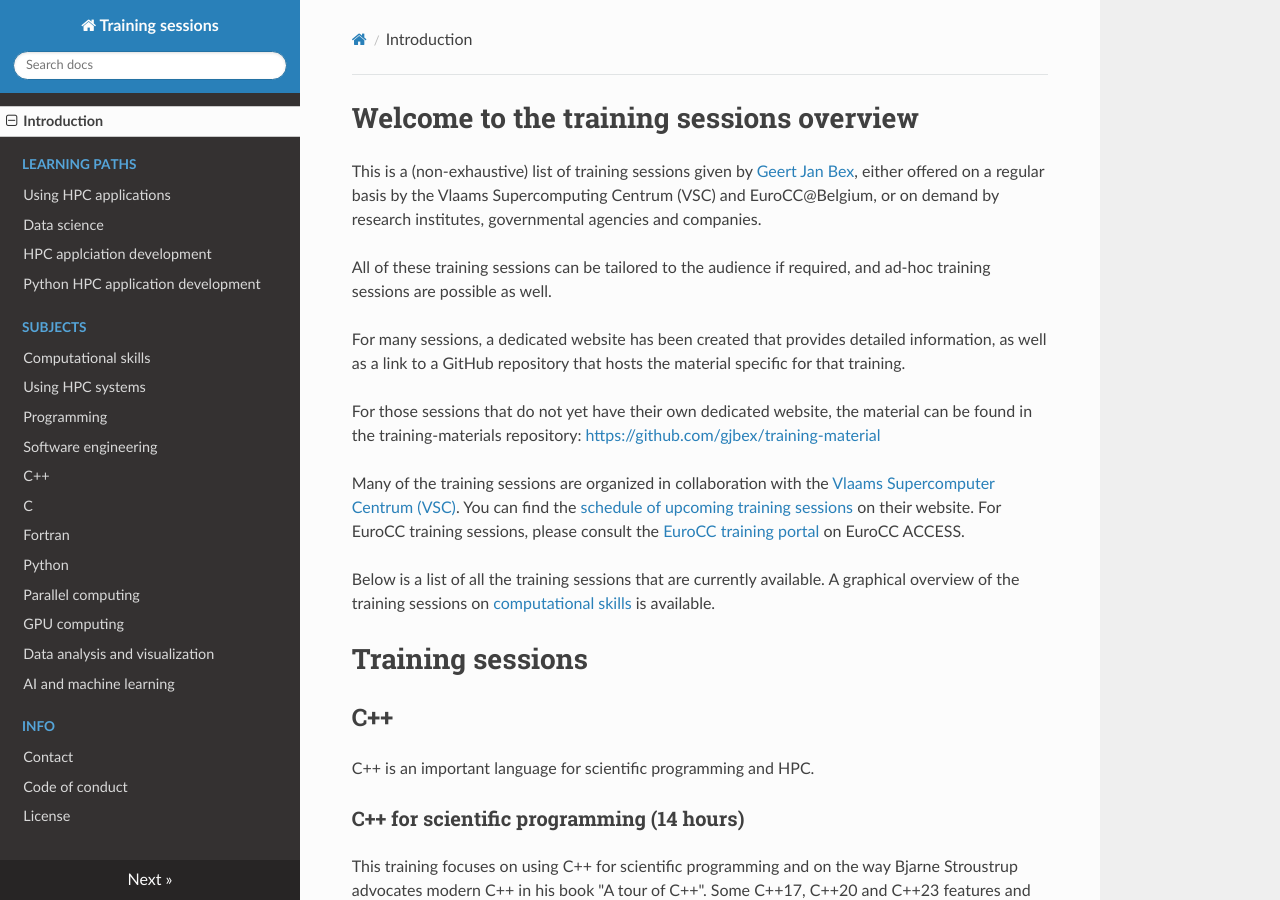
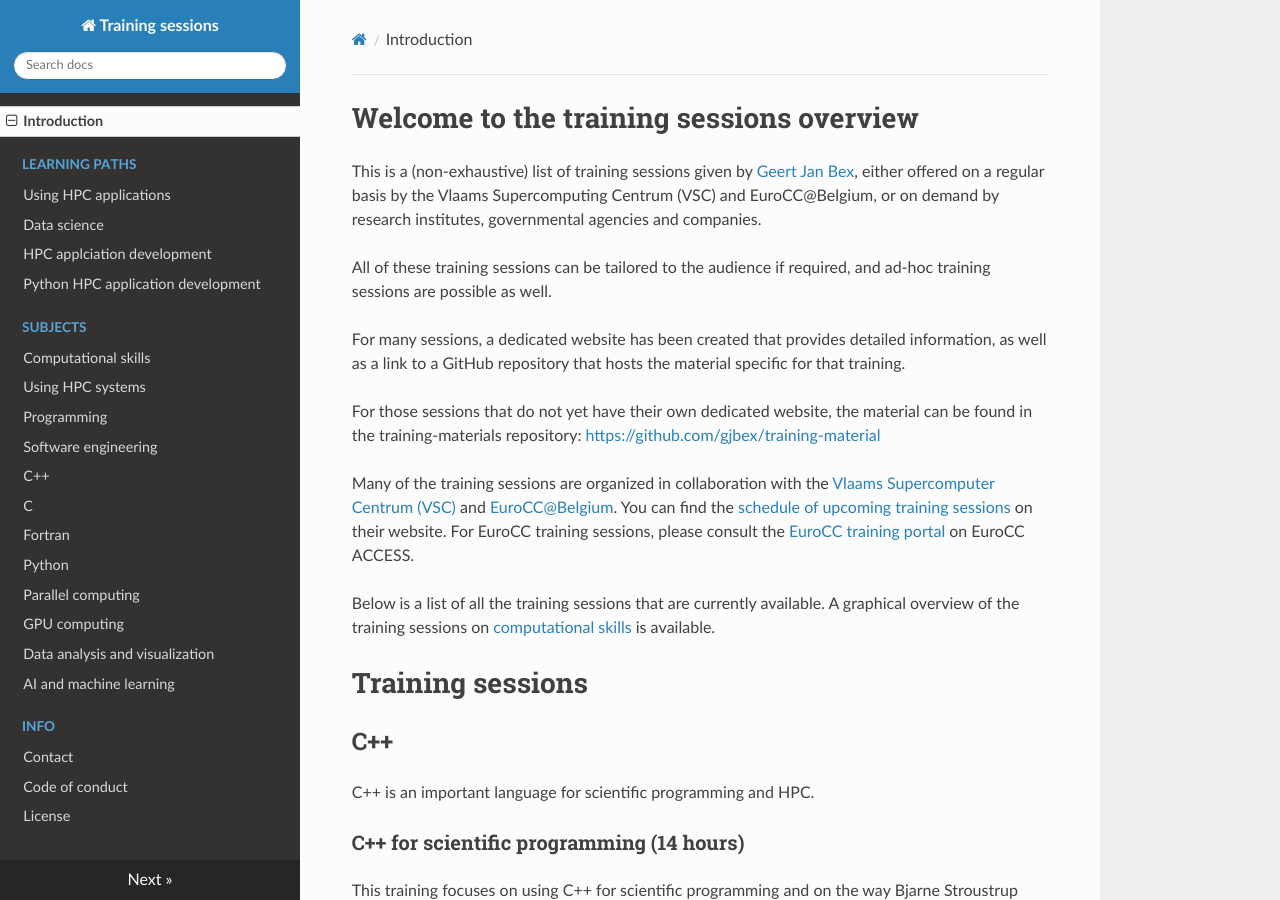
Before and after one commit to gjbex/Training-sessions, an MkDocs documentation site: the page built from docs/index.md, in a window 1280 px wide and 900 px high. Built offline with MkDocs 1.6.1, drawn with Linux system fonts in a browser that asks for light colours; nearby versions of some CDN libraries.

Commit message:
Fix link to EuroCC portal

```diff
--- a/docs/index.md
+++ b/docs/index.md
@@ -18,10 +18,11 @@
 [https://github.com/gjbex/training-material](https://github.com/gjbex/training-material)
 
 Many of the training sessions are organized in collaboration with the [Vlaams
-Supercomputer Centrum (VSC)](https://www.vscentrum.be/).  You can find the
-[schedule of upcoming training sessions](https://www.vscentrum.be/training) on
-their website.  For EuroCC training sessions, please consult the [EuroCC training
-portal](https://www.eurocc-access.eu/services/training/) on EuroCC ACCESS.
+Supercomputer Centrum (VSC)](https://www.vscentrum.be/) and
+[EuroCC@Belgium](https://www.enccb.be/).  You can find the [schedule of
+upcoming training sessions](https://www.vscentrum.be/training) on their
+website.  For EuroCC training sessions, please consult the [EuroCC training
+portal](https://hpc-portal.eu/training) on EuroCC ACCESS.
 
 Below is a list of all the training sessions that are currently available.
 A graphical overview of the training sessions on [computational
```
